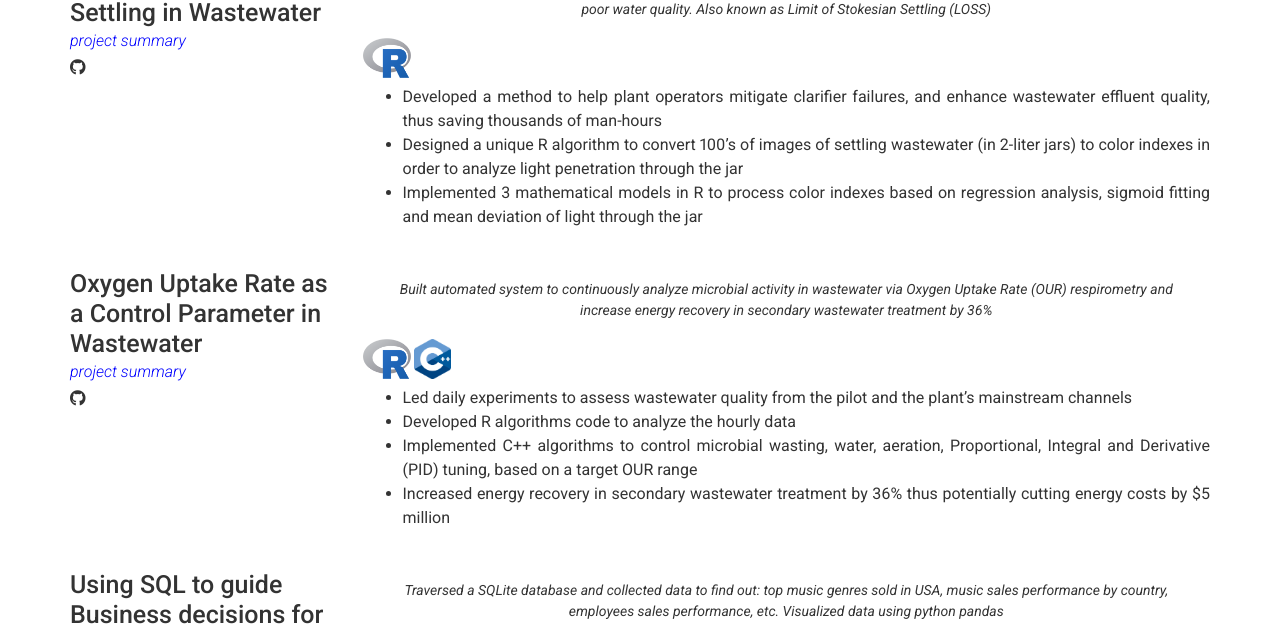
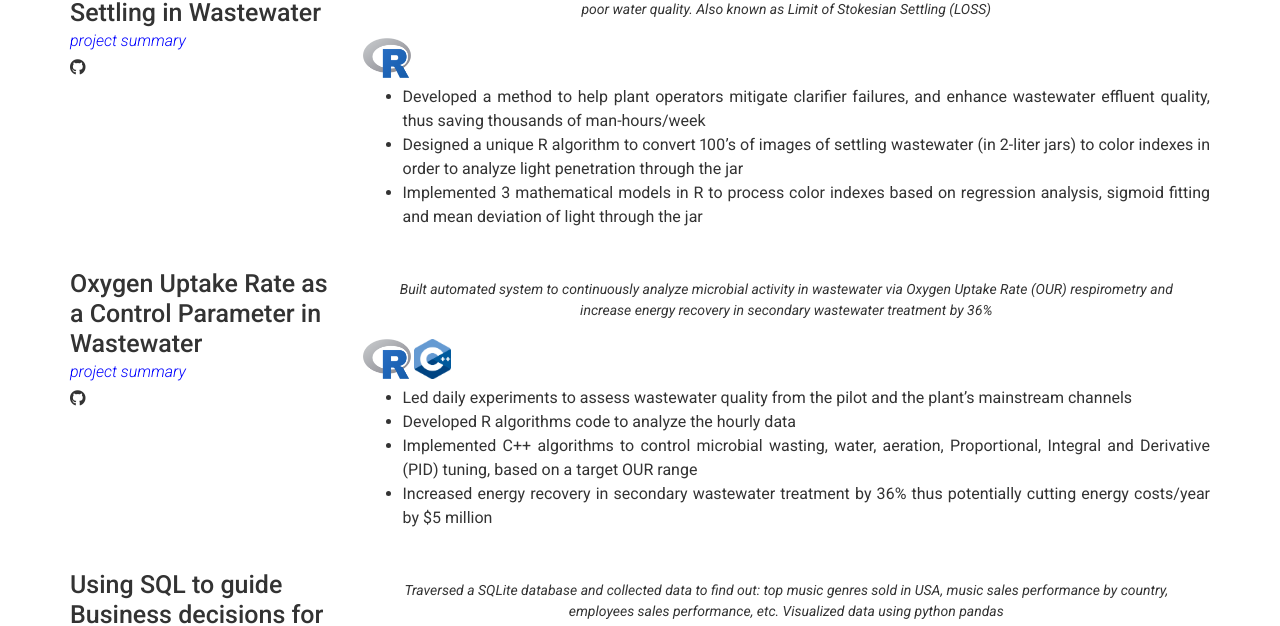
Before and after one commit to OlaOlagunju/cloudgeek.com.ng, a Jekyll site: the page built from index.md, in a window 1280 px wide and 900 px high, scrolled down 648 px. Shown: the part 173-799 px from the top of the window. Built offline with Jekyll 4.4.1, drawn with Linux system fonts in a browser that asks for light colours; nearby versions of some CDN libraries.

Commit message:
Update _config.yml

```diff
--- a/_config.yml
+++ b/_config.yml
@@ -82,7 +82,7 @@ content:
           Built a new system for quantifying the minimum concentration of wastewater solids at which sedimentation in settling tanks cause poor water quality. Also known as Limit of Stokesian Settling (LOSS)
         description: | #
           <img src="/images/rlogo.png" width="48" height="40" />
-          - Developed a method to help plant operators mitigate clarifier failures, and enhance wastewater effluent quality, thus saving thousands of man-hours
+          - Developed a method to help plant operators mitigate clarifier failures, and enhance wastewater effluent quality, thus saving thousands of man-hours/week
           - Designed a unique R algorithm to convert 100’s of images of settling wastewater (in 2-liter jars) to color indexes in order to analyze light penetration through the jar
           - Implemented 3 mathematical models in R to process color indexes based on regression analysis, sigmoid fitting and mean deviation of light through the jar
       - layout: left
@@ -103,7 +103,7 @@ content:
           - Led daily experiments to assess wastewater quality from the pilot and the plant’s mainstream channels
           - Developed R algorithms code to analyze the hourly data
           - Implemented C++ algorithms to control microbial wasting, water, aeration, Proportional, Integral and Derivative (PID) tuning, based on a target OUR range
-          - Increased energy recovery in secondary wastewater treatment by 36% thus potentially cutting energy costs by $5 million
+          - Increased energy recovery in secondary wastewater treatment by 36% thus potentially cutting energy costs/year by $5 million
       - layout: left
         title: Using SQL to guide Business decisions for Chinook
         link: github.com/OlaOlagunju/SQL_Business_Project
```
